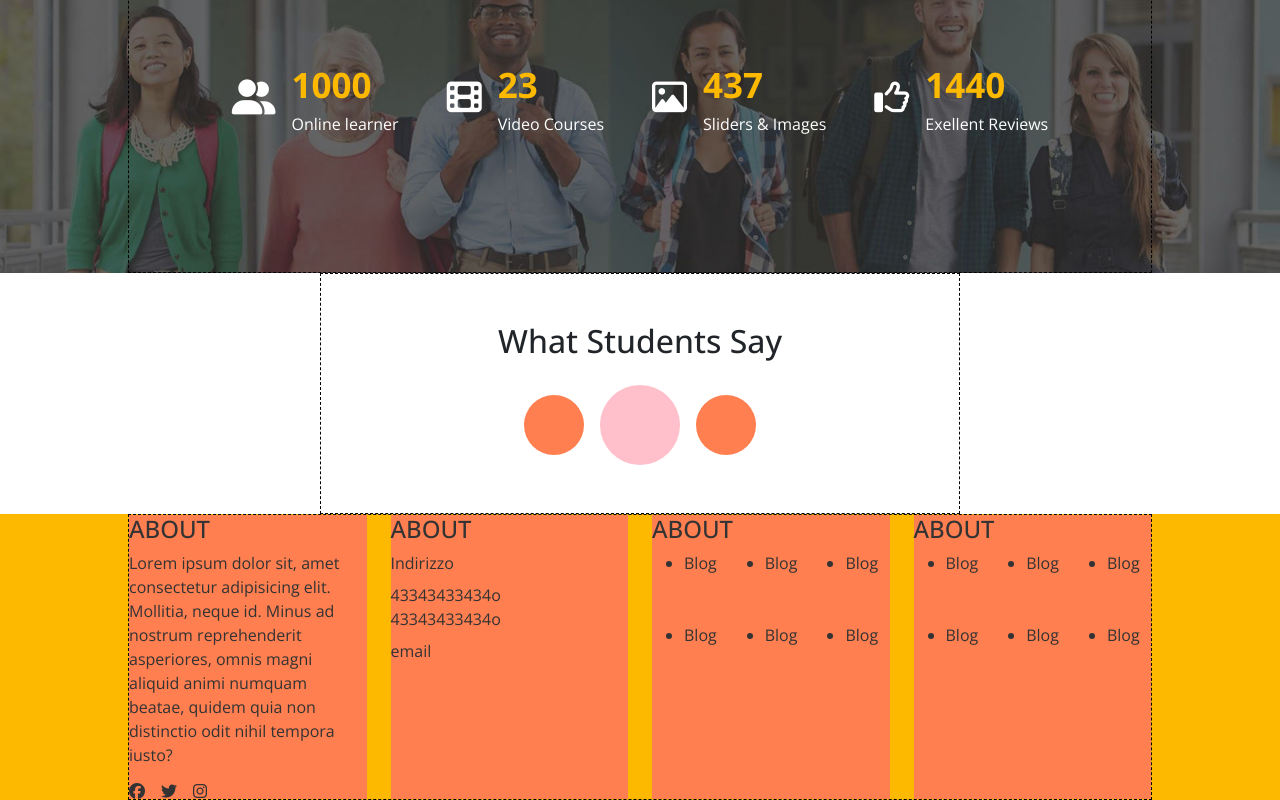
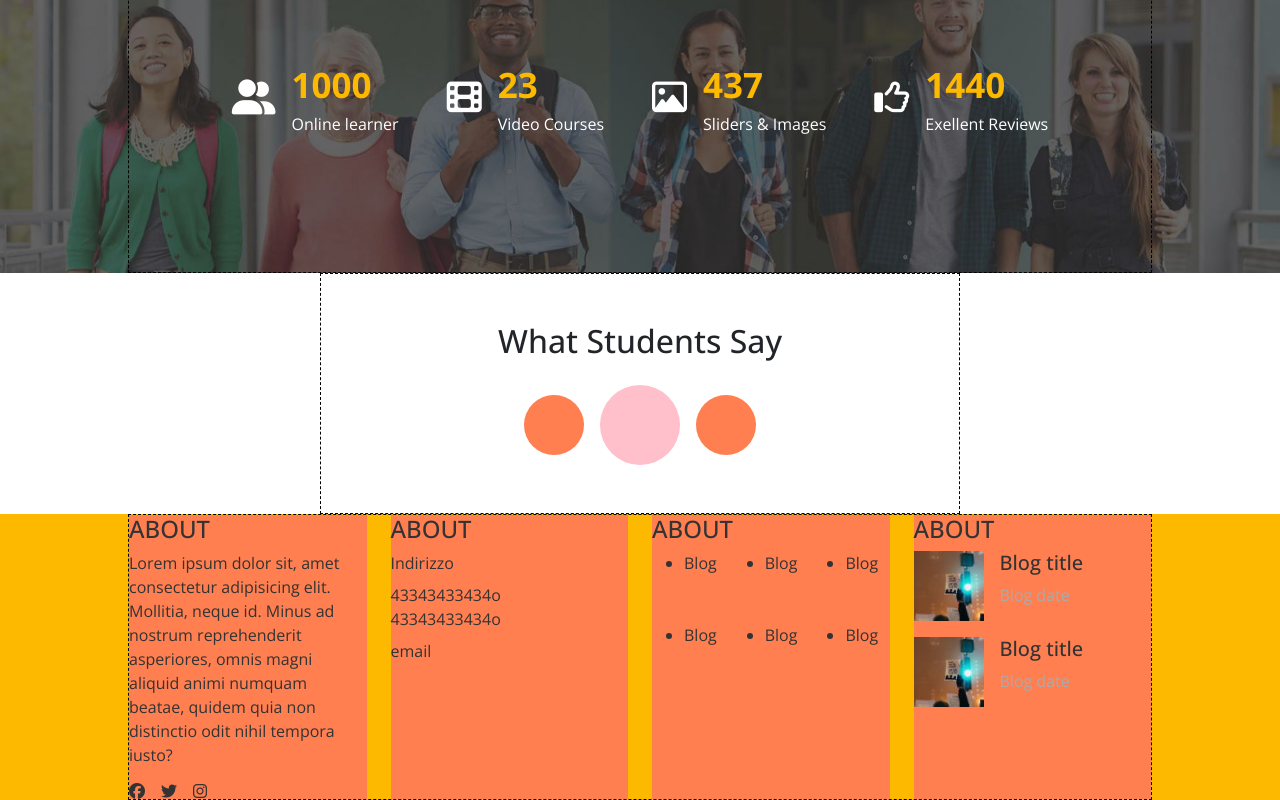
Before and after one commit to gianlucafalaschi/proj-html-vuejs, a Vue app: page / in a window 1280 px wide. Shown: the part 3134-3934 px from the top of the page. Built offline with nearby package versions, Linux system fonts and the light colour scheme.

Commit message:
blog column template

```diff
--- a/src/components/PageFooter.vue
+++ b/src/components/PageFooter.vue
@@ -45,15 +45,29 @@
                 </div>
                 <!-- column Blog -->
                 <div class="ms-col-4">
+                    <!-- blog -->
                     <h4 class="ms-col-title">ABOUT</h4>
-                    <ul class="ms-maps d-flex flex-wrap gap-5">
-                        <li><a href="#">Blog</a></li>
-                        <li><a href="#">Blog</a></li>
-                        <li><a href="#">Blog</a></li>
-                        <li><a href="#">Blog</a></li>
-                        <li><a href="#">Blog</a></li>
-                        <li><a href="#">Blog</a></li>
-                    </ul>
+                    <div class="ms-blog-container d-flex flex-wrap gap-3 mb-3">
+                        <div class="ms-image-container">
+                            <img src="../assets/img/photo-1517520287167-4bbf64a00d66-75x75.jpeg" alt="immagine del blog">
+                        </div>
+                        <div class="ms-blog-description">
+                            <h5 class="ms-blog-title">Blog title</h5>
+                            <span class="ms-blog-date">Blog date</span>
+                        </div>
+                    </div>
+                    <!-- /blog -->
+                    <!-- blog -->
+                    <div class="ms-blog-container d-flex flex-wrap gap-3 mb-3">
+                        <div class="ms-image-container">
+                            <img src="../assets/img/photo-1517520287167-4bbf64a00d66-75x75.jpeg" alt="immagine del blog">
+                        </div>
+                        <div class="ms-blog-description">
+                            <h5 class="ms-blog-title">Blog title</h5>
+                            <span class="ms-blog-date">Blog date</span>
+                        </div>
+                    </div>
+                    <!--/ blog -->
                 </div>
             </div>
         </div>
@@ -88,4 +102,21 @@ li {
         text-decoration:none;
     }
 }
+
+.ms-blog-description {
+
+    .ms-blog-date {
+        color:$color-sixth;
+    }
+}
+
+.ms-image-container {
+    width: 70px;
+    height: 70px;
+
+    img {
+        width: 100%;
+    }
+}
+
 </style>
```
